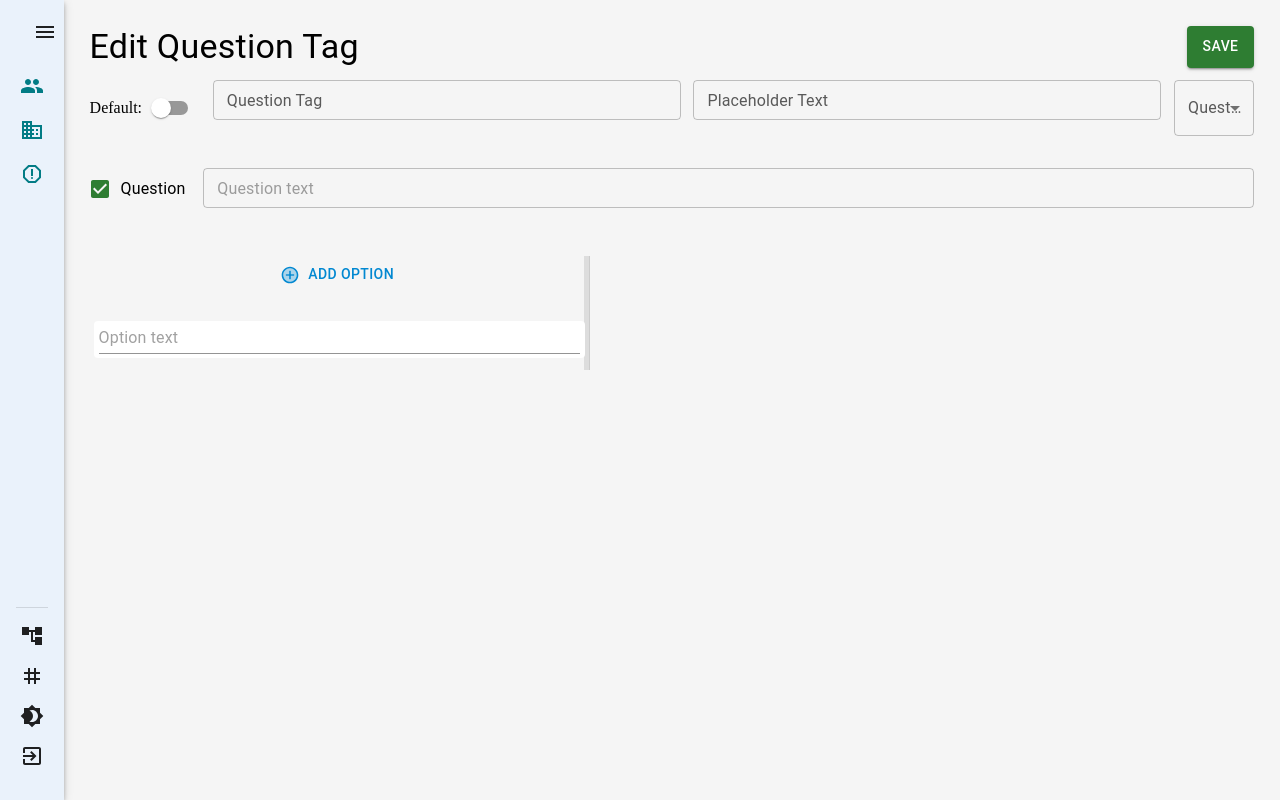
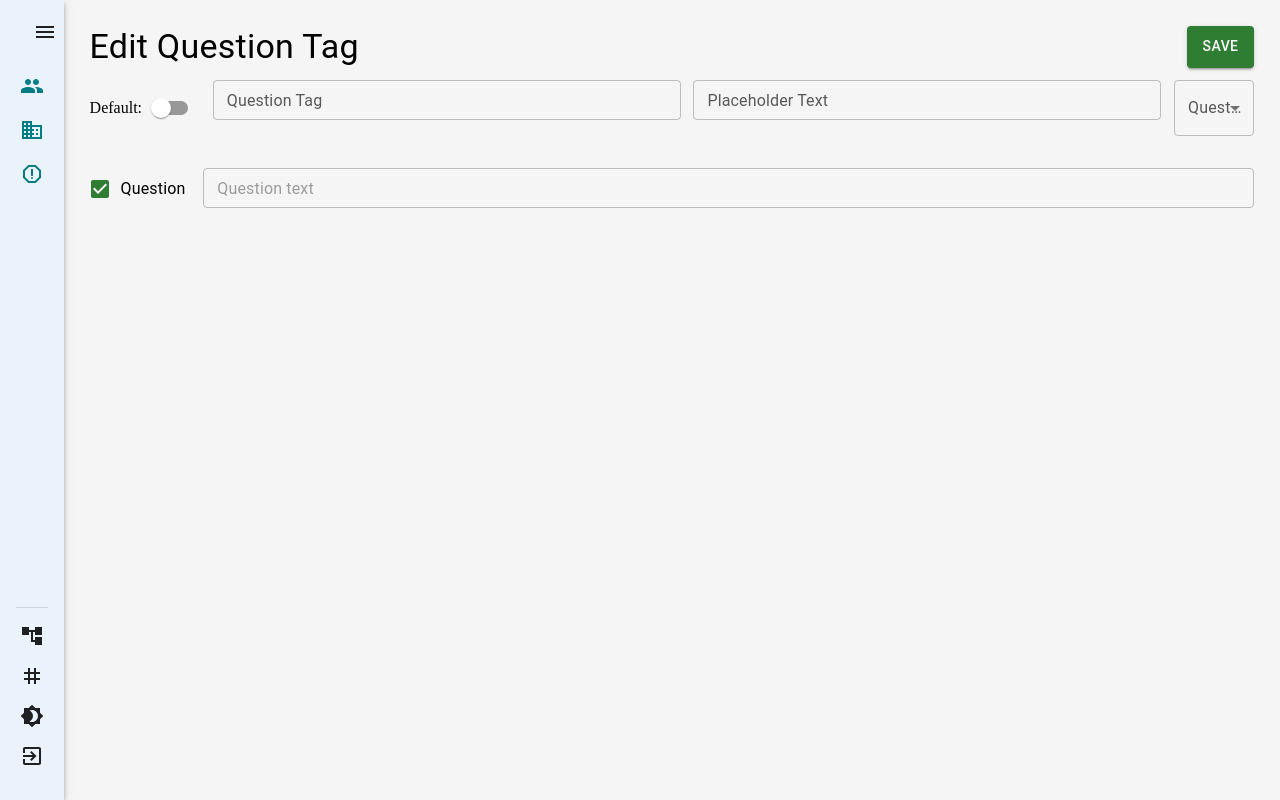
Before and after one commit to itsgeekhokage/capi-fe, a React (Vite) app: page /admin/tags/edit in a window 1280 px wide. Built offline with nearby package versions, Linux system fonts and the light colour scheme.

Commit message:
new repo

```diff
--- a/src/adminpanel/question_tags/EditTags.jsx
+++ b/src/adminpanel/question_tags/EditTags.jsx
@@ -10,11 +10,6 @@ import {
   Checkbox,
   FormControl,
   FormControlLabel,
-  List,
-  ListItem,
-  ListItemText,
-  ListItemSecondaryAction,
-  Collapse,
   InputLabel,
   Select,
   MenuItem,
@@ -22,6 +17,8 @@ import {
 import { AddCircleTwoTone, Queue, Remove, Add } from "@mui/icons-material";
 import React, { useEffect, useRef, useState } from "react";
 import { useLocation, useNavigate } from "react-router-dom";
+import Dynamic_Type from "./Dynamic_Type";
+import Static2_Type from "./Static2_Type";
 
 const EditTag = () => {
   const theme = useTheme();
@@ -41,8 +38,14 @@ const EditTag = () => {
 
   useEffect(() => {
     const fetchData = async () => {
-      let { id, isDefault, tag, placeholder, desposition_type, desposition } =
-        location.state;
+      let {
+        id,
+        default: isDefault,
+        tag,
+        placeholder,
+        desposition_type,
+        desposition,
+      } = location.state;
       desposition = await JSON.parse(desposition);
       setFormData({
         isDefault,
@@ -183,169 +186,7 @@ const EditTag = () => {
   };
 
   const [isShortAnswer, setIsShortAnswer] = useState(true);
-  const [options, setOptions] = useState([
-    {
-      id: 1,
-      text: "",
-      comments: false,
-      sublist: [],
-    },
-  ]);
-  const [selectedOption, setSelectedOption] = useState(null);
-  const [openSublists, setOpenSublists] = useState({});
-  const [hoveredOption, setHoveredOption] = useState(null);
-  const [width, setWidth] = useState(500);
-  const sidebarRef = useRef(null);
-  const isResizing = useRef(false);
-
-  const handleMouseDown = () => {
-    isResizing.current = true;
-  };
-
-  const handleMouseMove = (e) => {
-    if (isResizing.current) {
-      const newWidth =
-        e.clientX - sidebarRef.current.getBoundingClientRect().left;
-      if (newWidth > 100 && newWidth < 800) {
-        setWidth(newWidth);
-      }
-    }
-  };
-
-  const handleMouseUp = () => {
-    isResizing.current = false;
-  };
-
-  const toggleSublist = (id) => {
-    setOpenSublists((prev) => ({
-      ...prev,
-      [id]: !prev[id],
-    }));
-  };
-
-
-   const handleAddOption = (parentOption = null, isSubOption = false) => {
-     const newOption = {
-       id: Date.now(),
-       text: "",
-       comments: false,
-       sublist: [],
-     };
-     if (parentOption && parentOption.comments) return;
-     if (isSubOption && parentOption) {
-       parentOption.sublist.push(newOption);
-       setOpenSublists((prev) => ({
-         ...prev,
-         [parentOption.id]: true,
-       }));
-     } else if (parentOption) {
-       const parentIndex = options.findIndex(
-         (opt) => opt.id === parentOption.id
-       );
-       options.splice(parentIndex + 1, 0, newOption);
-     } else {
-       setOptions([...options, newOption]);
-     }
-     setSelectedOption(newOption);
-     setOptions([...options]);
-   };
-
-
-  const handleRemoveOption = (optionToRemove, parentOption) => {
-    if (parentOption) {
-      parentOption.sublist = parentOption.sublist.filter(
-        (option) => option.id !== optionToRemove.id
-      );
-      setOptions([...options]);
-    } else {
-      setOptions(options.filter((option) => option.id !== optionToRemove.id));
-    }
-    if (selectedOption && selectedOption.id === optionToRemove.id) {
-      setSelectedOption(null);
-    }
-  };
-
-  const handleOptionChange = (optionToUpdate, key, value) => {
-    optionToUpdate[key] = value;
-    setOptions([...options]);
-  };
-
-  const handleHasComment = (optionToUpdate, value) => {
-    optionToUpdate["comments"] = value;
-    optionToUpdate.sublist = [];
-    setOptions([...options]);
-  };
-
-  const handleOptionSelect = (option) => {
-    setSelectedOption(option);
-  };
-
-  const renderOption = (option, parentOption = null) => (
-    <Box
-      key={option.id}
-      sx={{ marginLeft: parentOption ? "1rem" : "0", padding: "0.25rem" }}
-      onMouseEnter={() => setHoveredOption(option.id)}
-      onMouseLeave={() => setHoveredOption(null)}>
-      <ListItem
-        component={Box}
-        elevation={selectedOption === option ? 3 : 1}
-        sx={{
-          backgroundColor:
-            selectedOption === option
-              ? "info.main"
-              : theme.palette.background.default,
-          borderRadius: "4px",
-          cursor: "pointer",
-          padding: "0 5px",
-        }}
-        onClick={() => {
-          handleOptionSelect(option);
-          toggleSublist(option.id);
-        }}>
-        <ListItemText>
-          <TextField
-            value={option.text}
-            onChange={(e) => handleOptionChange(option, "text", e.target.value)}
-            size="small"
-            placeholder="Option text"
-            fullWidth
-            variant="standard"
-          />
-        </ListItemText>
-        <ListItemSecondaryAction
-          sx={{ display: hoveredOption === option.id ? "block" : "none" }}>
-          {/* <Add
-            fontSize="small"
-            sx={{ cursor: "pointer" }}
-            onClick={() => handleAddOption(option, false)}
-          /> */}
-          <Queue
-            fontSize="small"
-            sx={{ cursor: "pointer" }}
-            onClick={(e) => {
-              e.stopPropagation();
-              handleAddOption(option, true);
-            }}
-          />
-          <Remove
-            fontSize="small"
-            sx={{ cursor: "pointer" }}
-            onClick={(e) => {
-              e.stopPropagation();
-              handleRemoveOption(option, parentOption);
-            }}
-          />
-        </ListItemSecondaryAction>
-      </ListItem>
-      <Collapse in={openSublists[option.id]}>
-        {option.sublist.length > 0 && (
-          <List sx={{ padding: 0 }}>
-            {option.sublist.map((subOption) => renderOption(subOption, option))}
-          </List>
-        )}
-      </Collapse>
-    </Box>
-  );
+  const [options, setOptions] = useState([]);
 
   return (
     <Box>
@@ -470,79 +311,19 @@ const EditTag = () => {
           />
         )}
       </Box>
-
-      <Box
-        sx={{ display: "flex", marginTop: "2rem" }}
-        onMouseMove={handleMouseMove}
-        onMouseUp={handleMouseUp}>
-        <Box
-          ref={sidebarRef}
-          sx={{
-            width: `${width}px`,
-            transition: "width 0.1s ease-out",
-            overflow: "hidden",
-            display: "flex",
-            flexDirection: "column",
-            borderRight: "1px solid #ccc",
-            position: "relative",
-            marginRight: "1rem",
-          }}>
-          <Box
-            sx={{
-              width: "5px",
-              cursor: "ew-resize",
-              position: "absolute",
-              right: 0,
-              top: 0,
-              bottom: 0,
-              backgroundColor: "#ddd",
-              "&:hover": {
-                width: "8px",
-              },
-            }}
-            onMouseDown={handleMouseDown}
-          />
-          <Button
-            onClick={handleAddOption}
-            startIcon={<AddCircleTwoTone />}
-            fullWidth
-            color="info"
-            sx={{ marginBottom: "1rem" }}>
-            Add Option
-          </Button>
-          <List>{options.map((option) => renderOption(option))}</List>
-        </Box>
-        <Box sx={{ flexGrow: 1, paddingLeft: "1rem" }}>
-          {selectedOption && (
-            <Box sx={{ marginTop: "2rem" }}>
-              <Typography variant="h6">Edit Option</Typography>
-              <TextField
-                fullWidth
-                value={selectedOption.text}
-                onChange={(e) =>
-                  handleOptionChange(selectedOption, "text", e.target.value)
-                }
-                placeholder="Option text"
-                size="small"
-                sx={{ marginBottom: "1rem" }}
-              />
-              <FormControlLabel
-                control={
-                  <Switch
-                    color="info"
-                    size="small"
-                    checked={selectedOption.comments}
-                    onChange={(e) =>
-                      handleHasComment(selectedOption, e.target.checked)
-                    }
-                  />
-                }
-                label="Add Comments"
-              />
-            </Box>
-          )}
-        </Box>
-      </Box>
+      {formData.desposition_type == "static" && ""}
+      {formData.desposition_type == "dynamic" && (
+        <Dynamic_Type
+          options={options}
+          setOptions={setOptions}
+        />
+      )}
+      {formData.desposition_type == "static2" && (
+        <Static2_Type
+          options={options}
+          setOptions={setOptions}
+        />
+      )}
     </Box>
   );
 };
```
